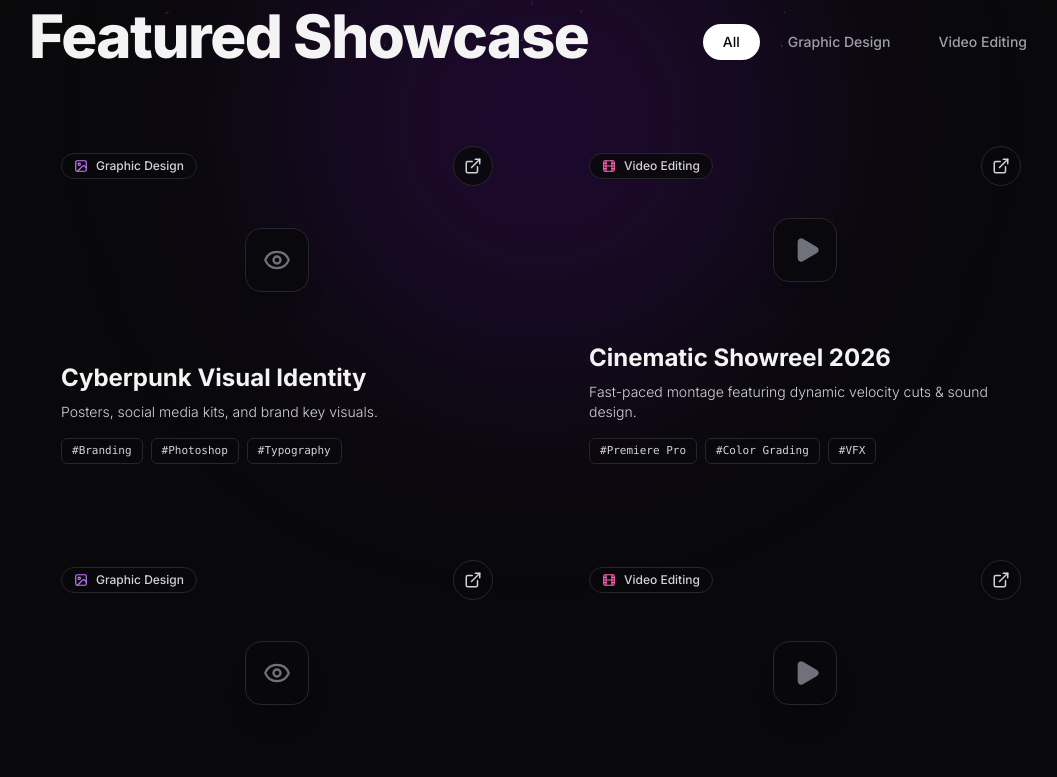
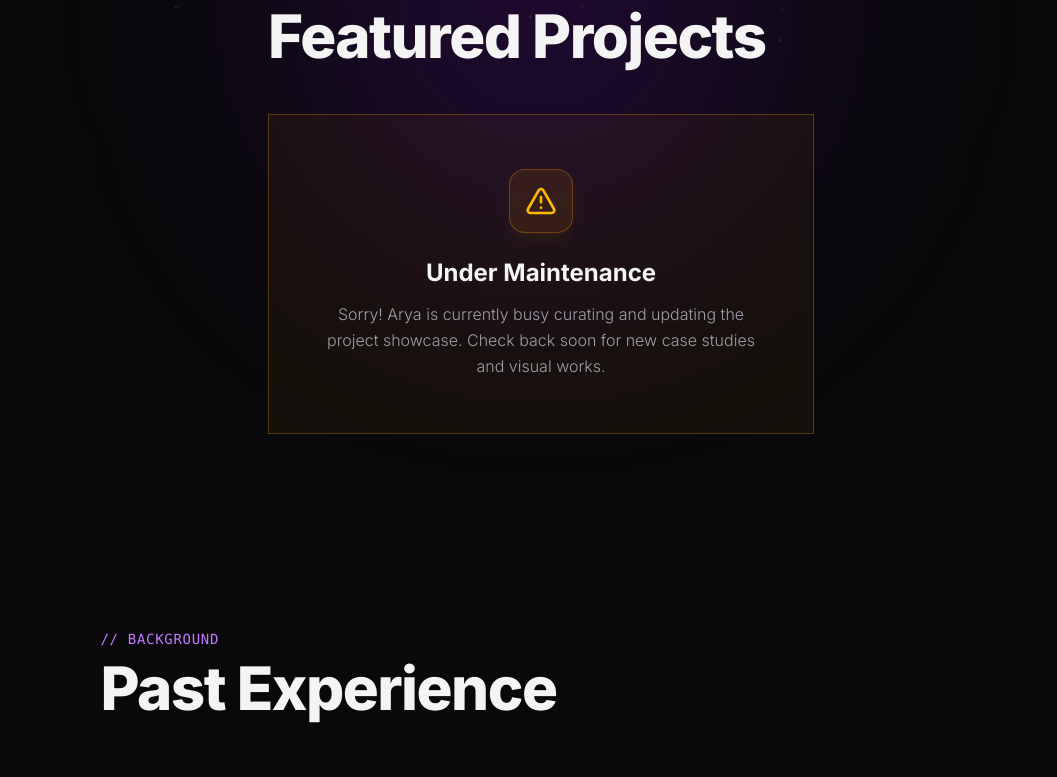
Before and after one commit to noy2high/portfolio, a Next.js app: page / in a window 1280 px wide. Shown: the part 753-1530 px from the top of the page, without its empty margins (99-1156 px from the left). Built offline with nearby package versions, Linux system fonts and the light colour scheme.

Commit message:
Update PortfolioGrid.tsx

```diff
--- a/app/components/PortfolioGrid.tsx
+++ b/app/components/PortfolioGrid.tsx
@@ -1,59 +1,11 @@
 "use client";
 
-import { useState } from "react";
-import { motion, AnimatePresence } from "framer-motion";
-import { Play, Eye, ExternalLink, Film, Image as ImageIcon } from "lucide-react";
-
-const PROJECTS = [
-  {
-    id: 1,
-    title: "Cyberpunk Visual Identity",
-    category: "Graphic Design",
-    type: "image",
-    desc: "Posters, social media kits, and brand key visuals.",
-    color: "from-purple-500/20 to-indigo-500/20",
-    tags: ["Branding", "Photoshop", "Typography"],
-  },
-  {
-    id: 2,
-    title: "Cinematic Showreel 2026",
-    category: "Video Editing",
-    type: "video",
-    desc: "Fast-paced montage featuring dynamic velocity cuts & sound design.",
-    color: "from-pink-500/20 to-rose-500/20",
-    tags: ["Premiere Pro", "Color Grading", "VFX"],
-  },
-  {
-    id: 3,
-    title: "Minimalist Product Poster Series",
-    category: "Graphic Design",
-    type: "image",
-    desc: "3D rendered product visuals with high-contrast typography.",
-    color: "from-blue-500/20 to-cyan-500/20",
-    tags: ["3D Render", "Layout", "Poster"],
-  },
-  {
-    id: 4,
-    title: "Commercial Motion Promo",
-    category: "Video Editing",
-    type: "video",
-    desc: "High-energy commercial advertisement with kinetic typography.",
-    color: "from-amber-500/20 to-orange-500/20",
-    tags: ["After Effects", "Motion Graphics"],
-  },
-];
-
-const CATEGORIES = ["All", "Graphic Design", "Video Editing"];
+import { motion } from "framer-motion";
+import { AlertTriangle } from "lucide-react";
 
 export default function PortfolioGrid() {
-  const [activeTab, setActiveTab] = useState("All");
-
-  const filteredProjects = PROJECTS.filter(
-    (p) => activeTab === "All" || p.category === activeTab
-  );
-
   return (
-    <section id="work" className="py-24 px-8 md:px-16 max-w-7xl mx-auto z-10 relative">
+    <section id="work" className="py-24 px-8 md:px-16 max-w-7xl mx-auto z-10 relative scroll-mt-24">
       <div className="flex flex-col md:flex-row md:items-end justify-between mb-12 gap-6">
         <div>
           <motion.span
@@ -71,89 +23,29 @@ export default function PortfolioGrid() {
             transition={{ duration: 0.6 }}
             className="text-4xl md:text-6xl font-extrabold tracking-tight mt-2 text-zinc-100"
           >
-            Featured Showcase
+            Featured Projects
           </motion.h2>
-        </div>
-
-        <div className="flex gap-2 p-1.5 glass-card rounded-full w-fit">
-          {CATEGORIES.map((tab) => (
-            <button
-              key={tab}
-              onClick={() => setActiveTab(tab)}
-              className={`relative px-5 py-2 rounded-full text-xs md:text-sm font-medium transition-colors ${
-                activeTab === tab ? "text-zinc-950 font-bold" : "text-zinc-400 hover:text-white"
-              }`}
-            >
-              {activeTab === tab && (
-                <motion.div
-                  layoutId="activeTabGlow"
-                  className="absolute inset-0 bg-white rounded-full"
-                  transition={{ type: "spring", stiffness: 380, damping: 30 }}
-                />
-              )}
-              <span className="relative z-10">{tab}</span>
-            </button>
-          ))}
         </div>
       </div>
 
-      <motion.div layout className="grid grid-cols-1 md:grid-cols-2 gap-8">
-        <AnimatePresence>
-          {filteredProjects.map((project) => (
-            <motion.div
-              layout
-              initial={{ opacity: 0, scale: 0.9 }}
-              animate={{ opacity: 1, scale: 1 }}
-              exit={{ opacity: 0, scale: 0.9 }}
-              whileHover={{ y: -8 }}
-              transition={{ duration: 0.4 }}
-              key={project.id}
-              className="group glass-card p-8 flex flex-col justify-between min-h-[380px] hover:border-white/40 transition-colors"
-            >
-              <div className={`absolute inset-0 bg-gradient-to-br ${project.color} opacity-0 group-hover:opacity-100 transition-opacity duration-500 pointer-events-none`} />
+      {/* Temporary Maintenance Card */}
+      <motion.div
+        initial={{ opacity: 0, scale: 0.95 }}
+        whileInView={{ opacity: 1, scale: 1 }}
+        viewport={{ once: true }}
+        className="glass-card p-12 flex flex-col items-center justify-center text-center min-h-[320px] max-w-2xl mx-auto border border-amber-500/30 bg-amber-500/5"
+      >
+        <div className="w-16 h-16 rounded-2xl bg-amber-500/10 border border-amber-500/30 flex items-center justify-center text-amber-400 mb-6 shadow-lg shadow-amber-500/5">
+          <AlertTriangle size={32} />
+        </div>
 
-              <div className="flex justify-between items-center z-10">
-                <span className="flex items-center gap-2 px-3 py-1 rounded-full bg-zinc-950/80 border border-zinc-800 text-xs text-zinc-300 font-medium backdrop-blur-sm">
-                  {project.type === "video" ? <Film size={14} className="text-pink-400" /> : <ImageIcon size={14} className="text-purple-400" />}
-                  {project.category}
-                </span>
+        <h3 className="text-2xl font-bold text-zinc-100 mb-3">
+          Under Maintenance
+        </h3>
 
-                <motion.div
-                  whileHover={{ scale: 1.1, rotate: 45 }}
-                  className="w-10 h-10 rounded-full bg-zinc-950/80 border border-zinc-800 flex items-center justify-center text-zinc-300 group-hover:text-white group-hover:bg-zinc-800 transition-all cursor-pointer"
-                >
-                  <ExternalLink size={18} />
-                </motion.div>
-              </div>
-
-              <div className="my-auto py-8 flex flex-col items-center justify-center z-10">
-                <div className="w-16 h-16 rounded-2xl bg-zinc-950/80 border border-zinc-800 flex items-center justify-center text-zinc-500 group-hover:text-purple-400 group-hover:scale-110 group-hover:border-purple-500/50 transition-all shadow-xl">
-                  {project.type === "video" ? <Play size={28} className="fill-current ml-1" /> : <Eye size={28} />}
-                </div>
-                <span className="text-xs text-zinc-400 font-mono mt-3 opacity-0 group-hover:opacity-100 transition-opacity">
-                  {project.type === "video" ? "PREVIEW VIDEO" : "VIEW FULL HD"}
-                </span>
-              </div>
-
-              <div className="z-10">
-                <h3 className="text-2xl font-bold text-zinc-100 group-hover:text-white mb-2">
-                  {project.title}
-                </h3>
-                <p className="text-zinc-300 text-sm mb-4 font-light">
-                  {project.desc}
-                </p>
-
-                <div className="flex flex-wrap gap-2">
-                  {project.tags.map((tag) => (
-                    <span key={tag} className="text-[11px] font-mono px-2.5 py-1 rounded-md bg-zinc-950/60 text-zinc-300 border border-zinc-800">
-                      #{tag}
-                    </span>
-                  ))}
-                </div>
-              </div>
-            </motion.div>
-          ))}
-        </AnimatePresence>
+        <p className="text-zinc-400 text-base max-w-md font-light leading-relaxed">
+          Sorry! Arya is currently busy curating and updating the project showcase. Check back soon for new case studies and visual works.
+        </p>
       </motion.div>
     </section>
   );
```
